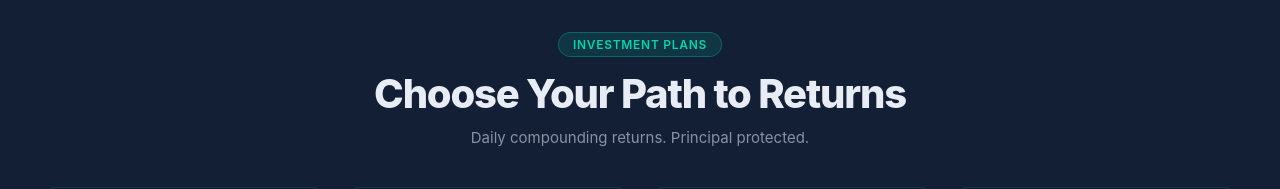
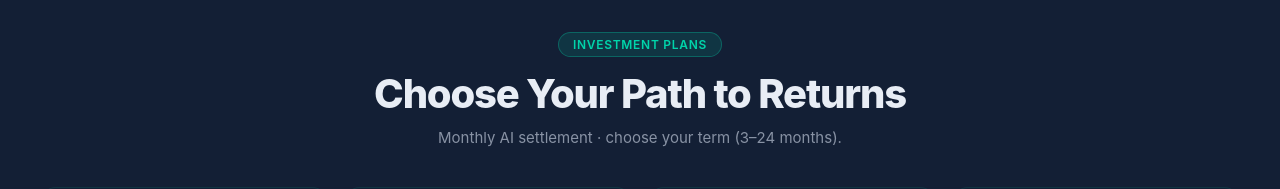
Before and after one commit to etherforge2/aether.forge, a React (Vite) app: page / in a window 1280 px wide. Shown: the part 1100-1289 px from the top of the page. Built offline with nearby package versions, Linux system fonts and the light colour scheme.

Commit message:
Update App.tsx

```diff
--- a/src/App.tsx
+++ b/src/App.tsx
@@ -495,7 +495,7 @@ return (
           <div style={{ textAlign: "center", marginBottom: 40 }}>
             <div style={S.badge}>Investment Plans</div>
             <h2 style={{ fontSize: isMobile ? 26 : 40, fontWeight: 800, letterSpacing: "-0.03em", marginTop: 12, marginBottom: 10 }}>Choose Your Path to Returns</h2>
-            <div style={{ color: PALETTE.textMuted, fontSize: isMobile ? 13 : 15 }}>Daily compounding returns. Principal protected.</div>
+            <div style={{ color: PALETTE.textMuted, fontSize: isMobile ? 13 : 15 }}>Monthly AI settlement · choose your term (3–24 months).</div>
           </div>
           <div style={{ display: "grid", gridTemplateColumns: isMobile ? "1fr" : "repeat(auto-fill,minmax(260px,1fr))", gap: 16 }}>
             {PLANS.slice(0, isMobile ? 3 : 4).map(p => (
```
